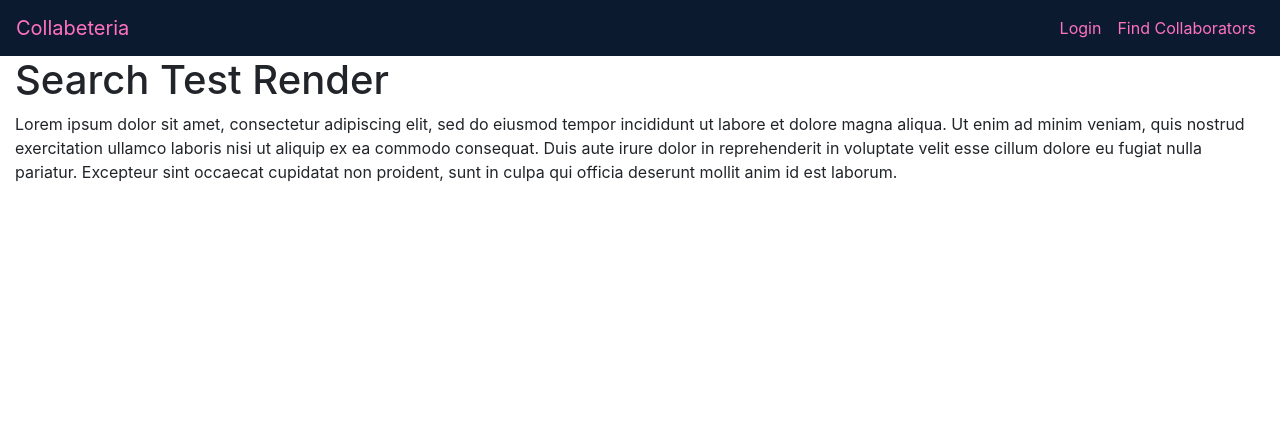
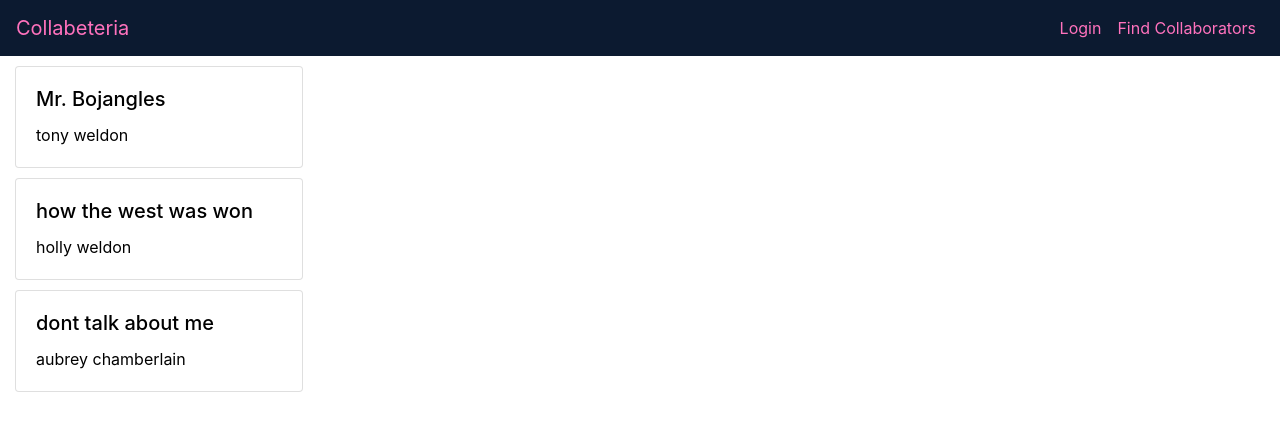
Before and after one commit to aweldon45/CMVP_Client, a React (Create React App) app: page /Search in a window 1280 px wide. Shown: the top 428 px of the page. Built offline with nearby package versions, Linux system fonts and the light colour scheme.

Commit message:
2nd props passing

```diff
--- a/src/App.js
+++ b/src/App.js
@@ -15,21 +15,21 @@ state = {
   projects: [
     {
       id: 1,
-      title: 'my first film',
+      title: 'Mr. Bojangles',
       director: 'tony weldon',
       tags: 'inspiring',
       writer: 'holly weldon'
     },
     {
       id: 2,
-      title: 'my second film',
+      title: 'how the west was won',
       director: 'holly weldon',
       tags: 'scarry hours',
       writer: 'jeff weldon'
     },
     {
       id: 3,
-      title: 'my third film',
+      title: 'dont talk about me',
       director: 'aubrey chamberlain',
       tags: 'inspiring',
       writer: 'jeanette weldon'
--- /dev/null
+++ b/src/components/SearchCard.js
@@ -0,0 +1,25 @@
+import React from 'react';
+import { Card } from 'react-bootstrap';
+import styled from 'styled-components';
+
+const Styles = styled.div`
+
+#cardShell {
+  color: black;
+  width: 18rem;
+  margin-top: 10px
+}
+
+`
+
+
+export const SearchCard = (props) => (
+  <Styles>
+    <Card id='cardShell'>
+      <Card.Body>
+        <Card.Title>{props.title}</Card.Title>
+        <Card.Text>{props.role}</Card.Text>
+      </Card.Body>
+    </Card>
+  </Styles>
+)
--- a/src/layouts/Search.js
+++ b/src/layouts/Search.js
@@ -1,26 +1,12 @@
 import React, { Component } from 'react';
-import styled from 'styled-components';
-
-const Styles = styled.div`
-
-#searchImageCard {
-  border: 1px solid black;
-  width: 300px;
-}
-
-`
+import { SearchCard } from '../components/SearchCard'
 
 class Search extends Component {
   render() {
-    return (
-      <Styles>
-        <div>
-          <div>
-            <h1>Search Test Render</h1>
-            <p>Lorem ipsum dolor sit amet, consectetur adipiscing elit, sed do eiusmod tempor incididunt ut labore et dolore magna aliqua. Ut enim ad minim veniam, quis nostrud exercitation ullamco laboris nisi ut aliquip ex ea commodo consequat. Duis aute irure dolor in reprehenderit in voluptate velit esse cillum dolore eu fugiat nulla pariatur. Excepteur sint occaecat cupidatat non proident, sunt in culpa qui officia deserunt mollit anim id est laborum.</p>
-          </div>
-        </div>
-      </Styles>
+    return ( this.props.projects.map((project) => (
+      <SearchCard title={project.title} role={project.director}>
+        </SearchCard>
+    ))
     )
   }
 }
```
